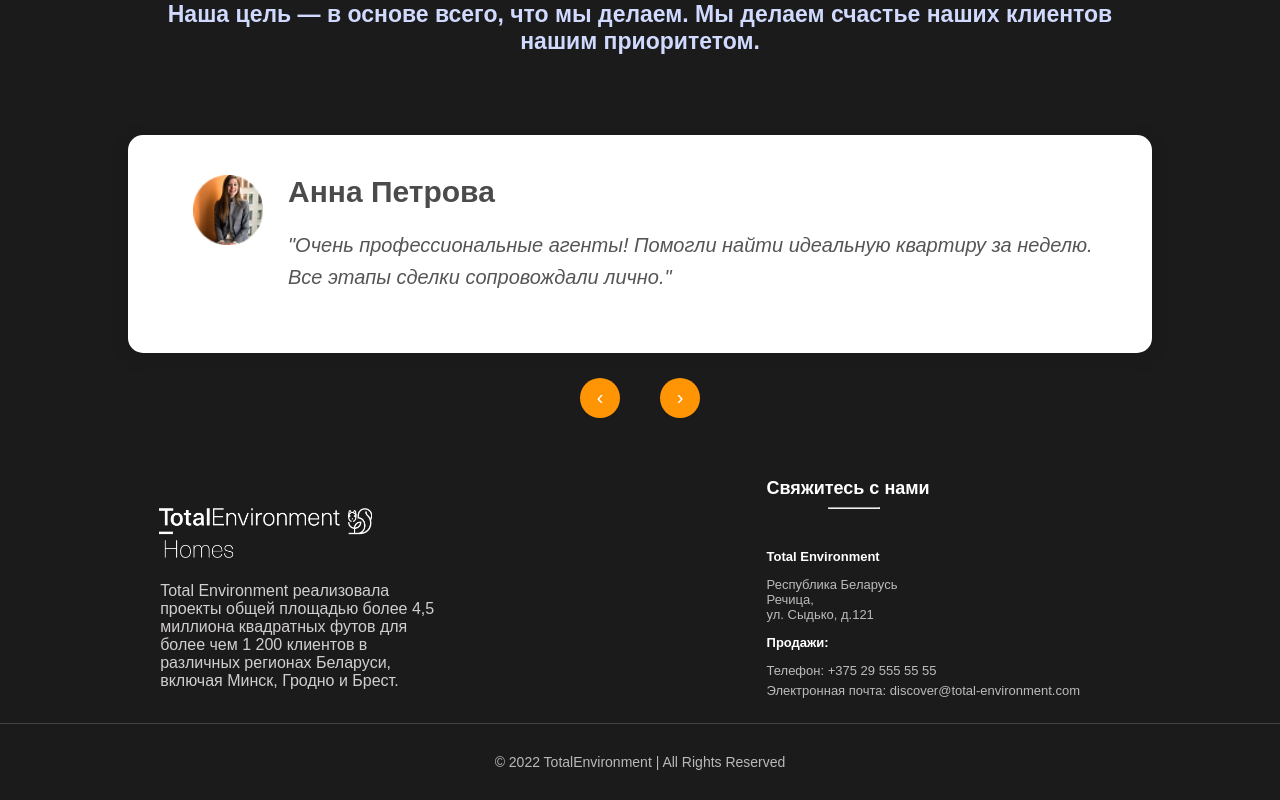
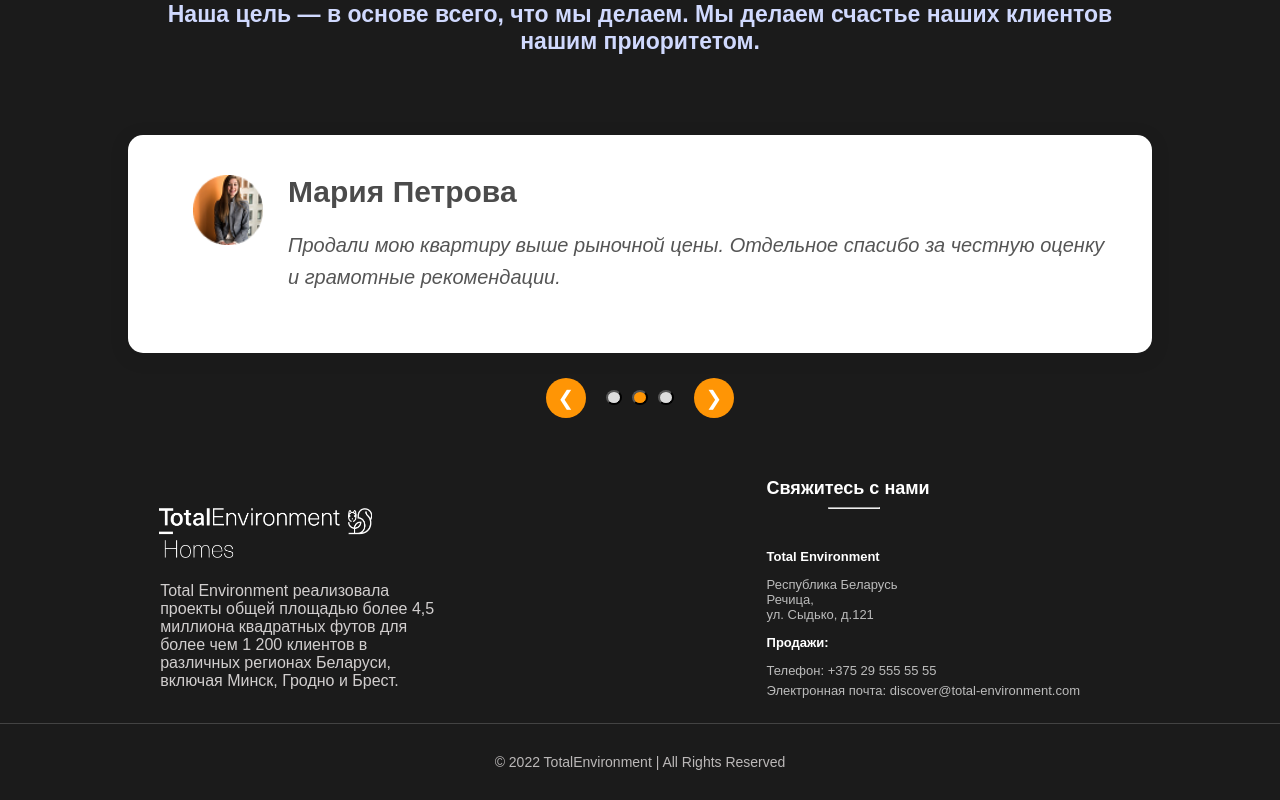
Before and after one commit to perfecrtr/itivp_react_lab, a React (Create React App) app: page /about in a window 1280 px wide. Shown: the part 1625-2425 px from the top of the page. Built offline with nearby package versions, Linux system fonts and the light colour scheme.

Commit message:
added Carousel component and its style

```diff
--- /dev/null
+++ b/src/components/Carousel/Carousel.js
@@ -0,0 +1,64 @@
+import './style.css';
+import React, { useState, useEffect } from 'react';
+
+export const Carousel= ({ items, interval = 3000 }) => {
+    const [activeIndex, setActiveIndex] = useState(0);
+
+    const nextSlide = () => {
+      setActiveIndex((prevIndex) =>
+        prevIndex === items.length - 1 ? 0 : prevIndex + 1
+      );
+    };
+
+    const prevSlide = () => {
+      setActiveIndex((prevIndex) =>
+        prevIndex === 0 ? items.length - 1 : prevIndex - 1
+      );
+    };
+
+    useEffect(() => {
+      const timer = setInterval(nextSlide, interval);
+      return () => clearInterval(timer);
+    }, [activeIndex, interval]);
+
+    return (
+      <div className="carousel">
+        <div className="carousel-inner">
+          {items.map((item, index) => (
+            <div
+              key={index}
+              className={`carousel-item ${index === activeIndex ? 'active' : ''}`}
+            >
+              <div className="client-photo">
+                <img src={item.avatar} alt="Иван Петров" loading="lazy"/>
+              </div>
+              <div className="review-content">
+                <h3>{item.name}</h3>
+                <p className="review-text">{item.text}</p>
+              </div>
+            </div>
+          ))}
+        </div>
+
+        {}
+        <div className='carousel-controls'>
+            <button className="carousel-control-prev" onClick={prevSlide}>
+            &#10094;
+            </button>
+            {}
+            <div className="carousel-indicators">
+            {items.map((_, index) => (
+                <button
+                key={index}
+                className={`indicator ${index === activeIndex ? 'active' : ''}`}
+                onClick={() => setActiveIndex(index)}
+                />
+            ))}
+            </div>
+            <button className="carousel-control-next" onClick={nextSlide}>
+            &#10095;
+            </button>
+        </div>
+      </div>
+    );
+  };
--- /dev/null
+++ b/src/components/Carousel/style.css
@@ -0,0 +1,103 @@
+.carousel {
+    position: relative;
+}
+
+.carousel-inner {
+    display: flex;
+    flex-direction: row;
+    overflow: hidden;
+    border-radius: 12px;
+    box-shadow: 0 4px 20px rgba(0,0,0,0.1);
+}
+
+.carousel-item {
+    width: 100%;
+    display: none;
+    background: white;
+    transition: transform 0.5s ease;
+    border-radius: 15px;
+}
+
+.carousel-item.active {
+    display: flex;
+    flex-direction: row;
+    padding: 40px;
+}
+
+.client-photo {
+    min-width: 120px;
+    height: 100%;
+    text-align: center;
+}
+
+.client-photo img {
+    width: 70px;
+    height: 70px;
+    object-fit: cover;
+}
+
+.review-content {
+    text-align: left;
+}
+
+.review-content h3{
+    text-align: left;
+    color: black;
+    opacity: 70%;
+    font-size: 30px;
+    margin-top: 0px;
+    margin-bottom: 10px;
+}
+
+.review-text {
+    font-style: italic;
+    line-height: 1.6;
+    color: #555;
+    font-size: 20px;
+}
+
+.carousel-controls {
+    display: flex;
+    justify-content: center;
+    align-items: center;
+    margin-top: 25px;
+    gap: 20px;
+ }
+
+.carousel-control-prev, .carousel-control-next {
+    background: #FF9505;
+    color: white;
+    border: none;
+    width: 40px;
+    height: 40px;
+    border-radius: 50%;
+    font-size: 20px;
+    cursor: pointer;
+    transition: background 0.3s;
+ }
+
+.carousel-control-prev:hover, .carousel-control-next:hover {
+    background: #FF9505;
+}
+
+.carousel-indicators {
+    display: flex;
+    gap: 10px;
+}
+
+.indicator {
+    width: 15px;
+    height: 15px;
+    border-radius: 100%;
+    background: #ddd;
+    cursor: pointer;
+}
+
+.indicator.active {
+    background: #FF9505;
+}
+
+.icon-review{
+    height: 16px;
+    width: 16px;
+}
--- a/src/pages/AboutUs/AboutUs.js
+++ b/src/pages/AboutUs/AboutUs.js
@@ -4,8 +4,28 @@ import award_2 from './award_2.png'
 import avatar from './Ellipse 14.png'
 import {Footer} from '../../components/Footer/Footer.js'
 import {Header2} from '../../components/Header/Header2.js'
+import {Carousel} from '../../components/Carousel/Carousel.js'
 
 export const AboutUs=()=> {
+
+    const testimonials = [
+      {
+        name: "Анна Петрова",
+        text: "Очень профессиональные агенты! Помогли найти идеальную квартиру за неделю. Все этапы сделки сопровождали лично.",
+        avatar: avatar
+      },
+      {
+        name: "Мария Петрова",
+        text: "Продали мою квартиру выше рыночной цены. Отдельное спасибо за честную оценку и грамотные рекомендации.",
+        avatar: avatar
+      },
+      {
+        name: "Александра Алексеевна",
+        text: "Здесь вы можете найти дом мечты по вашему выбору без стресса. Здесь вы можете найти дом мечты по вашему выбору без стресса. Здесь вы можете найти.",
+        avatar: avatar
+      }
+    ];
+
     return (
     <>
       <Header2/>
@@ -64,42 +84,7 @@ export const AboutUs=()=> {
           <section className="testimonials">
             <h2>Что Говорят Клиенты</h2>
             <h3>Наша цель — в основе всего, что мы делаем. Мы делаем счастье наших клиентов нашим приоритетом.</h3>
-            <div className="reviews-slider">
-              <div className="slides-container">
-                <div className="review-slide active">
-                  <div className="client-photo">
-                    <img src={avatar} alt="Иван Петров" loading="lazy"/>
-                  </div>
-                  <div className="review-content">
-                    <h3>Анна Петрова</h3>
-                    <p className="review-text">"Очень профессиональные агенты! Помогли найти идеальную квартиру за неделю. Все этапы сделки сопровождали лично."</p>
-                  </div>
-                </div>
-                <div className="review-slide">
-                  <div className="client-photo">
-                    <img src={avatar} alt="Елена Смирнова" loading="lazy"/>
-                  </div>
-                  <div className="review-content">
-                    <h3>Елена Смирнова</h3>
-                    <p className="review-text">"Продали мою квартиру выше рыночной цены. Отдельное спасибо за честную оценку и грамотные рекомендации."</p>
-                  </div>
-                </div>
-                <div className="review-slide">
-                  <div className="client-photo">
-                    <img src={avatar} alt="Елена Смирнова" loading="lazy"/>
-                  </div>
-                  <div className="review-content">
-                    <h3>Александра Алексеевна</h3>
-                    <p className="review-text">"Здесь вы можете найти дом мечты по вашему выбору без стресса. Здесь вы можете найти дом мечты по вашему выбору без стресса. Здесь вы можете найти."</p>
-                  </div>
-                </div>
-              </div>
-              <div className="slider-controls">
-                <button className="prev-btn" aria-label="Предыдущий отзыв">‹</button>
-                <div className="dots-container"/>
-                <button className="next-btn" aria-label="Следующий отзыв">›</button>
-              </div>
-            </div>
+            <Carousel items={testimonials} interval={5000}/>
           </section>
         </div>
       </main>
--- a/src/pages/AboutUs/style.css
+++ b/src/pages/AboutUs/style.css
@@ -93,108 +93,3 @@ h2 {
 .testimonials {
     margin-top: 10px;
 }
-
-.reviews-slider {
-    position: relative;
-}
-
-.slides-container {
-    display: flex;
-    flex-direction: row;
-    overflow: hidden;
-    border-radius: 12px;
-    box-shadow: 0 4px 20px rgba(0,0,0,0.1);
-}
-
-.review-slide {
-    width: 100%;
-    display: none;
-    background: white;
-    transition: transform 0.5s ease;
-    border-radius: 15px;
-}
-
-.review-slide.active {
-    display: flex;
-    flex-direction: row;
-    padding: 40px;
-}
-
-.client-photo {
-    min-width: 120px;
-    height: 100%;
-    text-align: center;
-}
-
-.client-photo img {
-    width: 70px;
-    height: 70px;
-    object-fit: cover;
-}
-
-.review-content {
-    text-align: left;
-}
-
-.review-content h3{
-    text-align: left;
-    color: black;
-    opacity: 70%;
-    font-size: 30px;
-    margin-top: 0px;
-    margin-bottom: 10px;
-}
-
-.review-text {
-    font-style: italic;
-    line-height: 1.6;
-    color: #555;
-    font-size: 20px;
-}
-
-.slider-controls {
-    display: flex;
-    justify-content: center;
-    align-items: center;
-    margin-top: 25px;
-    gap: 20px;
- }
-
-.prev-btn, .next-btn {
-    background: #FF9505;
-    color: white;
-    border: none;
-    width: 40px;
-    height: 40px;
-    border-radius: 50%;
-    font-size: 20px;
-    cursor: pointer;
-    transition: background 0.3s;
- }
-
-.prev-btn:hover, .next-btn:hover {
-    background: #FF9505;
-}
-
-.dots-container {
-    display: flex;
-    gap: 10px;
-}
-
-.dot {
-    width: 12px;
-    height: 12px;
-    border-radius: 50%;
-    background: #ddd;
-    cursor: pointer;
-    transition: background 0.3s;
-}
-
-.dot.active {
-    background: #FF9505;
-}
-
-.icon-review{
-    height: 16px;
-    width: 16px;
-}
```
